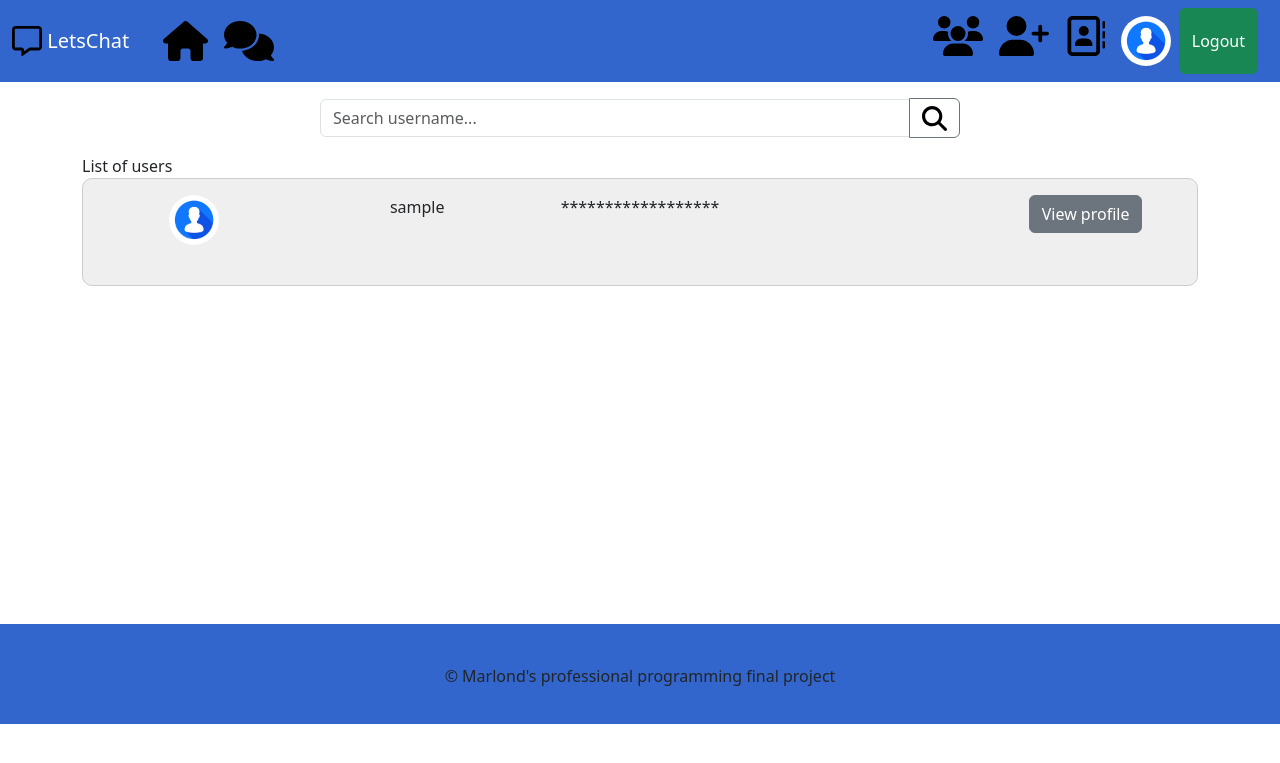
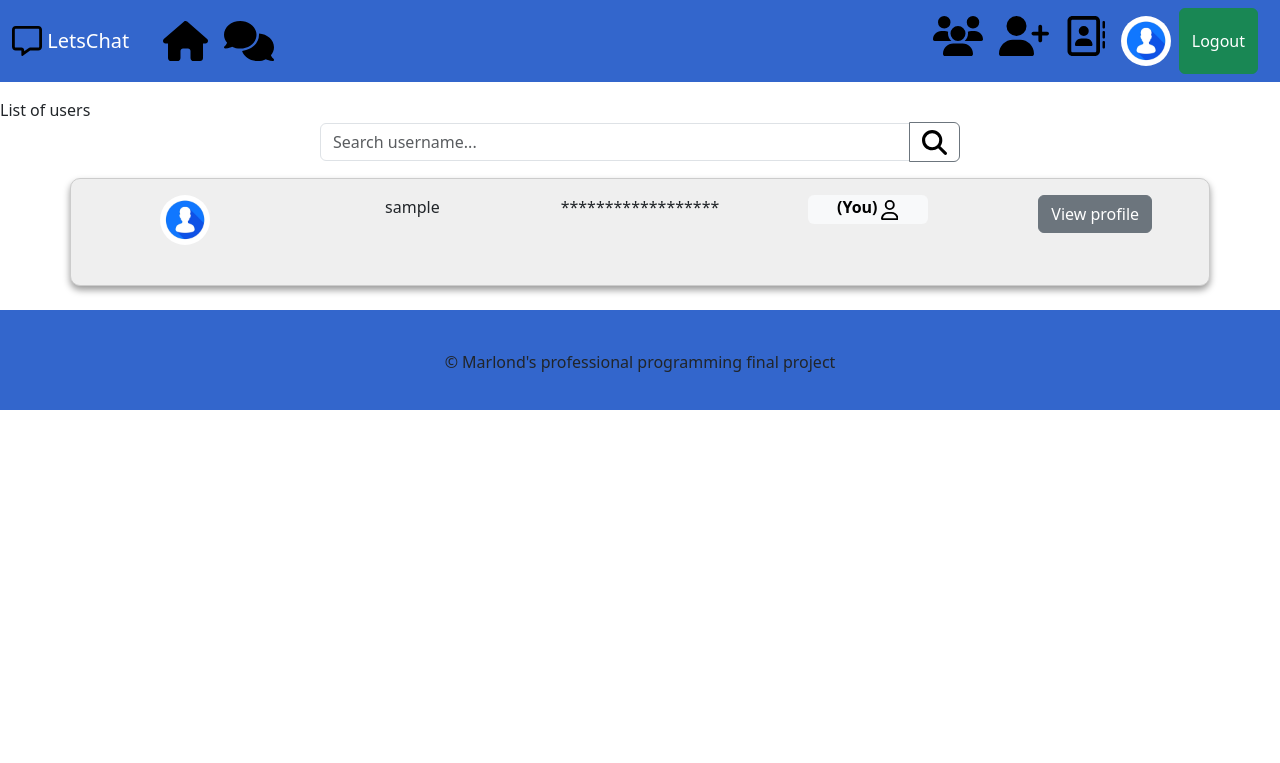
Before and after one commit to MarlAugustin/LetsChat, a Django app: page /users/ in a window 1280 px wide. Shown: the top 763 px of the page. Run offline with Django 5.2, Linux system fonts and the light colour scheme; the visitor is signed in with stand-in values (Sample User, id 1); data comes from the database, SQL or seed files in the repository; data that the repository does not hold is empty.

Commit message:
9-Updating the user interface and database

```diff
--- a/chat/templates/chat/private-groups/snippets/message.html
+++ b/chat/templates/chat/private-groups/snippets/message.html
@@ -18,11 +18,13 @@
                 {% endif %}
             {% endif %}
         </h1>
+        {% if rooms %}
         <button type="button" class="btn d-flex p-3 flex-shrink-1" >
             <svg xmlns="http://www.w3.org/2000/svg" viewBox="0 0 512 512" width="30" data-bs-toggle="modal" data-bs-target="#propertyBackdrop">
                 <!--!Font Awesome Free 6.6.0 by @fontawesome - https://fontawesome.com License - https://fontawesome.com/license/free Copyright 2024 Fonticons, Inc.--><path d="M495.9 166.6c3.2 8.7 .5 18.4-6.4 24.6l-43.3 39.4c1.1 8.3 1.7 16.8 1.7 25.4s-.6 17.1-1.7 25.4l43.3 39.4c6.9 6.2 9.6 15.9 6.4 24.6c-4.4 11.9-9.7 23.3-15.8 34.3l-4.7 8.1c-6.6 11-14 21.4-22.1 31.2c-5.9 7.2-15.7 9.6-24.5 6.8l-55.7-17.7c-13.4 10.3-28.2 18.9-44 25.4l-12.5 57.1c-2 9.1-9 16.3-18.2 17.8c-13.8 2.3-28 3.5-42.5 3.5s-28.7-1.2-42.5-3.5c-9.2-1.5-16.2-8.7-18.2-17.8l-12.5-57.1c-15.8-6.5-30.6-15.1-44-25.4L83.1 425.9c-8.8 2.8-18.6 .3-24.5-6.8c-8.1-9.8-15.5-20.2-22.1-31.2l-4.7-8.1c-6.1-11-11.4-22.4-15.8-34.3c-3.2-8.7-.5-18.4 6.4-24.6l43.3-39.4C64.6 273.1 64 264.6 64 256s.6-17.1 1.7-25.4L22.4 191.2c-6.9-6.2-9.6-15.9-6.4-24.6c4.4-11.9 9.7-23.3 15.8-34.3l4.7-8.1c6.6-11 14-21.4 22.1-31.2c5.9-7.2 15.7-9.6 24.5-6.8l55.7 17.7c13.4-10.3 28.2-18.9 44-25.4l12.5-57.1c2-9.1 9-16.3 18.2-17.8C227.3 1.2 241.5 0 256 0s28.7 1.2 42.5 3.5c9.2 1.5 16.2 8.7 18.2 17.8l12.5 57.1c15.8 6.5 30.6 15.1 44 25.4l55.7-17.7c8.8-2.8 18.6-.3 24.5 6.8c8.1 9.8 15.5 20.2 22.1 31.2l4.7 8.1c6.1 11 11.4 22.4 15.8 34.3zM256 336a80 80 0 1 0 0-160 80 80 0 1 0 0 160z"/>
             </svg>
         </button>
+        {% endif %}
         <!--Modal containing the properties of the current private group chat, we can see the name and the members-->
         <div class="modal fade" id="propertyBackdrop" data-bs-backdrop="settings" data-bs-keyboard="false" tabindex="-1" aria-labelledby="propertyBackdropLabel" aria-hidden="true">
                 <div class="modal-dialog modal-lg">
--- a/friends/templates/friends/friend_list.html
+++ b/friends/templates/friends/friend_list.html
@@ -9,6 +9,7 @@
     }
 </style>
 {% block content %}
+<caption class="lead">List of friends</caption>
 <form method="get">
     <div class="input-group mb-3" id="search">
       <input type="search" class="form-control" name="username" placeholder="Search username..." aria-describedby="btn-send" value="{{username}}">
@@ -22,8 +23,7 @@
 {% if friends|length == 0 %}
   <p>No results</p>
 {% else %}
-<div class="container">
-        <caption class="lead">List of friends</caption>
+<div class="container-fluid">
         <div class="container text-center" id="scrollarea">
             {% for friend in friends %}
                     <div class="row row-cols-4">
--- a/friends/templates/friends/friend_requests.html
+++ b/friends/templates/friends/friend_requests.html
@@ -9,6 +9,7 @@
 {% if friend_requests|length == 0 %}
   <p>No results</p>
 {% else %}
+<caption class="lead">Friend requests</caption>
 <div class="container text-center" id="scrollarea">
   <div class="row row-cols-1 row-cols-md-3 g-4">
     {% for request in friend_requests %}
--- a/static/css/chat_style.css
+++ b/static/css/chat_style.css
@@ -1,5 +1,5 @@
 main {
-    min-height: 600px;
+    min-height: 60%;
 }
 
 .wrapper {
@@ -154,7 +154,7 @@ main {
 }
 /* scrollbar for private messages*/
 #scrollarea {
-    max-height: 600px;
+    max-height: 700px;
     overflow-y: auto;
     scroll-behavior: smooth;
 }
@@ -168,6 +168,6 @@ main {
     padding: 1rem;
     background: #efefef;
     border: 1px solid #ccc;
-        /* box-shadow: 0 4px 7px rgba(0, 0, 0, 0.4); */
+    box-shadow: 0 4px 7px rgba(0, 0, 0, 0.4);
     border-radius: 10px;
   }
--- a/users/templates/users/other_profiles.html
+++ b/users/templates/users/other_profiles.html
@@ -6,7 +6,7 @@
 
 {% block content %}
 <div class="profile">
-    <div class="container text-center">
+    <div class="container-fluid text-center">
         <div class="row">
           <div class="col">
             <img src="{{account.profile.pic.url}}" alt="">
--- a/users/templates/users/profile.html
+++ b/users/templates/users/profile.html
@@ -6,7 +6,7 @@
 
 {% block content %}
 <div class="profile ">
-    <div class="container text-center">
+    <div class="container-fluid text-center">
         <div class="row">
           <div class="col">
             <img src="{{user.profile.pic.url}}" alt="">
--- a/users/templates/users/users_list.html
+++ b/users/templates/users/users_list.html
@@ -9,6 +9,7 @@
     }
 </style>
 {% block content %}
+<caption class="lead">List of users</caption>
 <form method="get">
     <div class="input-group mb-3" id="search">
       <input type="search" class="form-control" name="username" placeholder="Search username..." aria-describedby="btn-send" value="{{username}}">
@@ -19,9 +20,8 @@
       </button>
     </div>
 </form>
-<div class="container">
+<div class="container-fluid">
         {% if users|length != 0 %}
-        <caption class="lead">List of users</caption>
         <div class="container text-center" id="scrollarea">
             {% for user in users %}
                     <div class="row row-cols-5">
@@ -40,6 +40,12 @@
                         </div>
                         <div class="col">
                             {% if user == request.user %}
+                                <span class="badge text-bg-light" style="min-width: 120px;">
+                                    <span class="fs-6">(You)</span>
+                                    <svg xmlns="http://www.w3.org/2000/svg" viewBox="0 0 448 512" height="20px">
+                                        <!--!Font Awesome Free 6.7.1 by @fontawesome - https://fontawesome.com License - https://fontawesome.com/license/free Copyright 2024 Fonticons, Inc.--><path d="M304 128a80 80 0 1 0 -160 0 80 80 0 1 0 160 0zM96 128a128 128 0 1 1 256 0A128 128 0 1 1 96 128zM49.3 464l349.5 0c-8.9-63.3-63.3-112-129-112l-91.4 0c-65.7 0-120.1 48.7-129 112zM0 482.3C0 383.8 79.8 304 178.3 304l91.4 0C368.2 304 448 383.8 448 482.3c0 16.4-13.3 29.7-29.7 29.7L29.7 512C13.3 512 0 498.7 0 482.3z"/>
+                                    </svg>
+                                </span>
                             {% else %}
                                 {% if user in friends %}
                                     <span class="badge text-bg-light" style="min-width: 120px;">
```
Also changed, not shown: chat/templates/home.html (+9 -5 lines), media/files/goku.jpg (added), media/files/madara.png (added), media/files/ronaldinho-pictures.jpg (added), media/profile/jujutsu-kaisen-satoru-gojo-blue-background-wallpaper-scaled.jpg (added).
